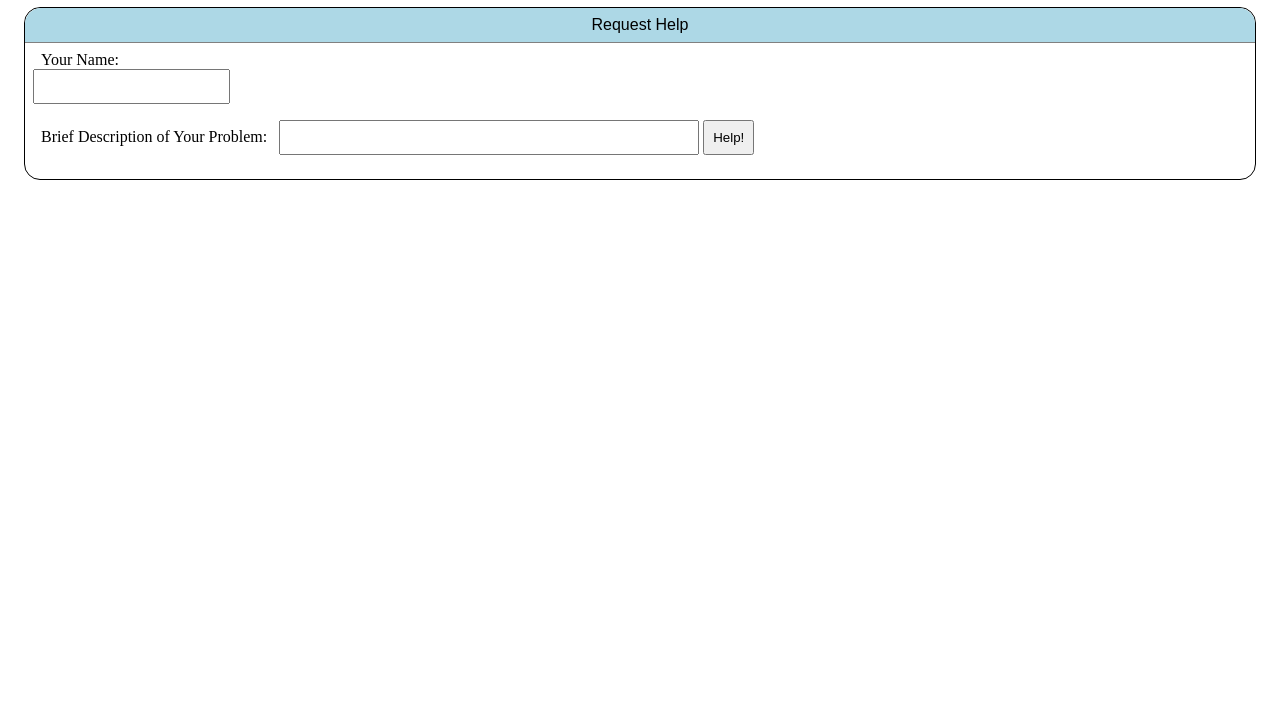
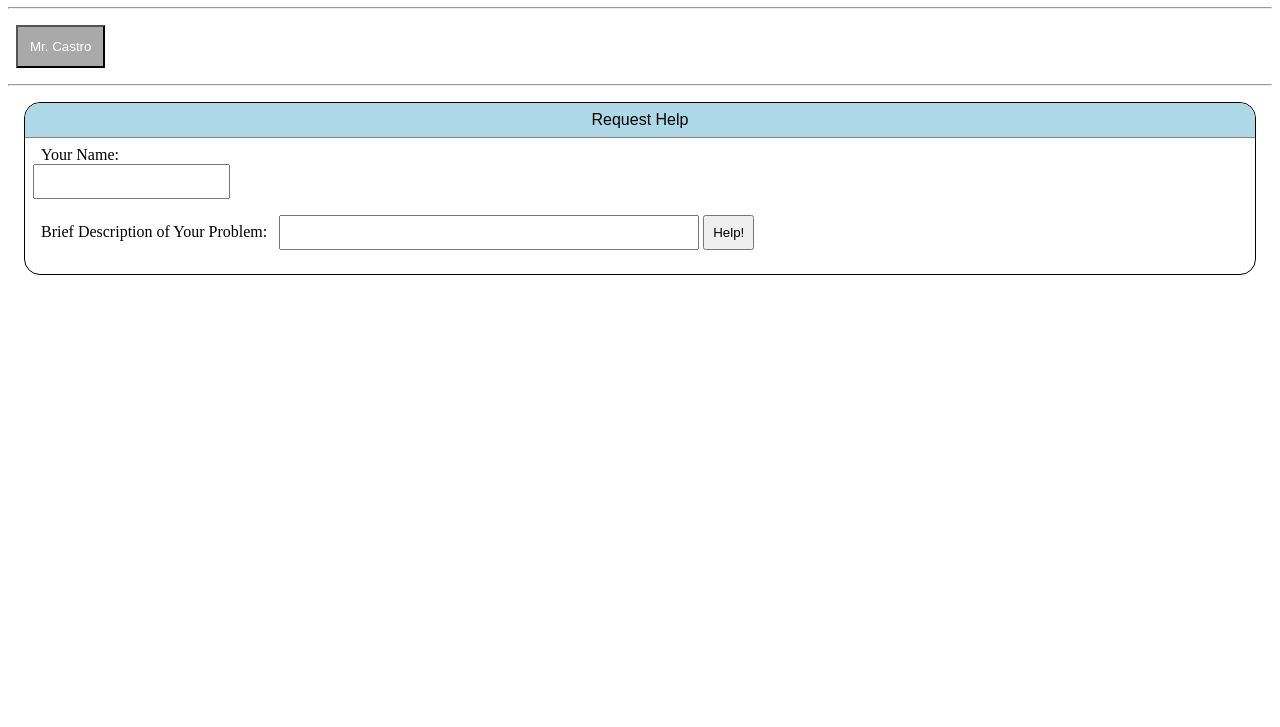
Before and after one commit to dmitrydwhite/mr-whites-help-page, a plain HTML site: page index.html in a window 1280 px wide. Shown: the part 73-800 px from the top of the page. Drawn offline with Linux system fonts and the light colour scheme; no server answers.

Commit message:
Updated allowance for multiple class sessions

```diff
--- a/index.html
+++ b/index.html
@@ -9,6 +9,16 @@
     h1 {
       text-align: center;
       font-family: Arial, Helvetica, sans-serif
+    }
+
+    button.room-button {
+      padding: 12px;
+      margin: 8px;
+    }
+
+    button.room-selected {
+      background-color: darkgray;
+      color: white;
     }
 
     form {
@@ -54,6 +64,8 @@
 </head>
 <body>
   <h1>Mr. White's Help Page</h1>
+  <!-- Empty Div to Put Class Buttons -->
+  <div class="room-select"></div>
 
   <!-- Help Request Submission Form -->
   <form id="help-form" action="javascript:addTicket()" >
@@ -78,6 +90,30 @@
   <script>
     'use strict';
 
+    function selectClassroom() {
+      const rooms = [
+        { display: 'Mr. Castro', code: 'CASTRO' },
+      ];
+      const roomMarkup = rooms.reduce((mk, room) => `${mk}<button class="room-button" data-code="${room.code}">${room.display}</button>`, '');
+
+      document.getElementsByClassName('room-select')[0].innerHTML = `<hr>${roomMarkup}<hr>`;
+
+      const allButtons = document.querySelectorAll('button.room-button');
+      if (rooms.length === 1) {
+        allButtons[0].classList.add('room-selected');
+        classroomRef = rooms[0].code;
+      } else {
+        [...document.querySelectorAll('button.room-button')].forEach(btn => {
+          btn.addEventListener('click', (evt) => {
+            allButtons.forEach(btn => btn.classList.remove('room-selected'));
+            evt.currentTarget.classList.add('room-selected');
+            classroomRef = evt.currentTarget.getAttribute('data-code');
+            displayUnresolvedTickets(tixRef);
+          });
+        });
+      }
+    }
+
     /**
      * Gathers User info from form, of which there is only one on the page, and submits it to the Firebase DB.
      */
@@ -89,7 +125,7 @@
         problem: form.getElementsByClassName('your-problem')[0].value,
         submitTime: Date.now(),
         resolved: false,
-        room: 'CASTRO',
+        room: classroomRef,
       };
 
       // Name and Problem Description are required.
@@ -134,10 +170,13 @@
     function displayUnresolvedTickets(tix) {
       let markup = '';
 
+      // Update the page's knowledge of all the tickets, even the ones not for our class.
+      tixRef = tix;
+
       // Iterate through the list and increase the markup.
       tix.forEach(function(ticket) {
         const val = ticket.exportVal();
-        markup += val && val.room === 'CASTRO' ? `
+        markup += val && !val.resolved && val.room === classroomRef ? `
           <div class="unresolved-ticket" data-ticket-id="${val.submitTime}">
             <p>Help Requested</p>
             <p>${val.name} needs help: ${val.problem}</p>
@@ -163,9 +202,19 @@
     };
     firebase.initializeApp(config);
 
+    // Set page ref for which classroom we're in.
+    var classroomRef = '';
+
     // Set refs for the two Firebase DB lists.
     var tickets = firebase.database().ref('/tickets/');
     var fixedTickets = firebase.database().ref('/resolved/');
+
+    // Set a global Ref for the tickets.
+    // TODO: Make this not in global scope once scripts are moved out.
+    var tixRef;
+
+    // Run the function that adds the classroom selection buttons to the page.
+    selectClassroom();
 
     // Set listeners on the two events we're working with: value and child_removed.
     tickets.on('value', displayUnresolvedTickets);
```
